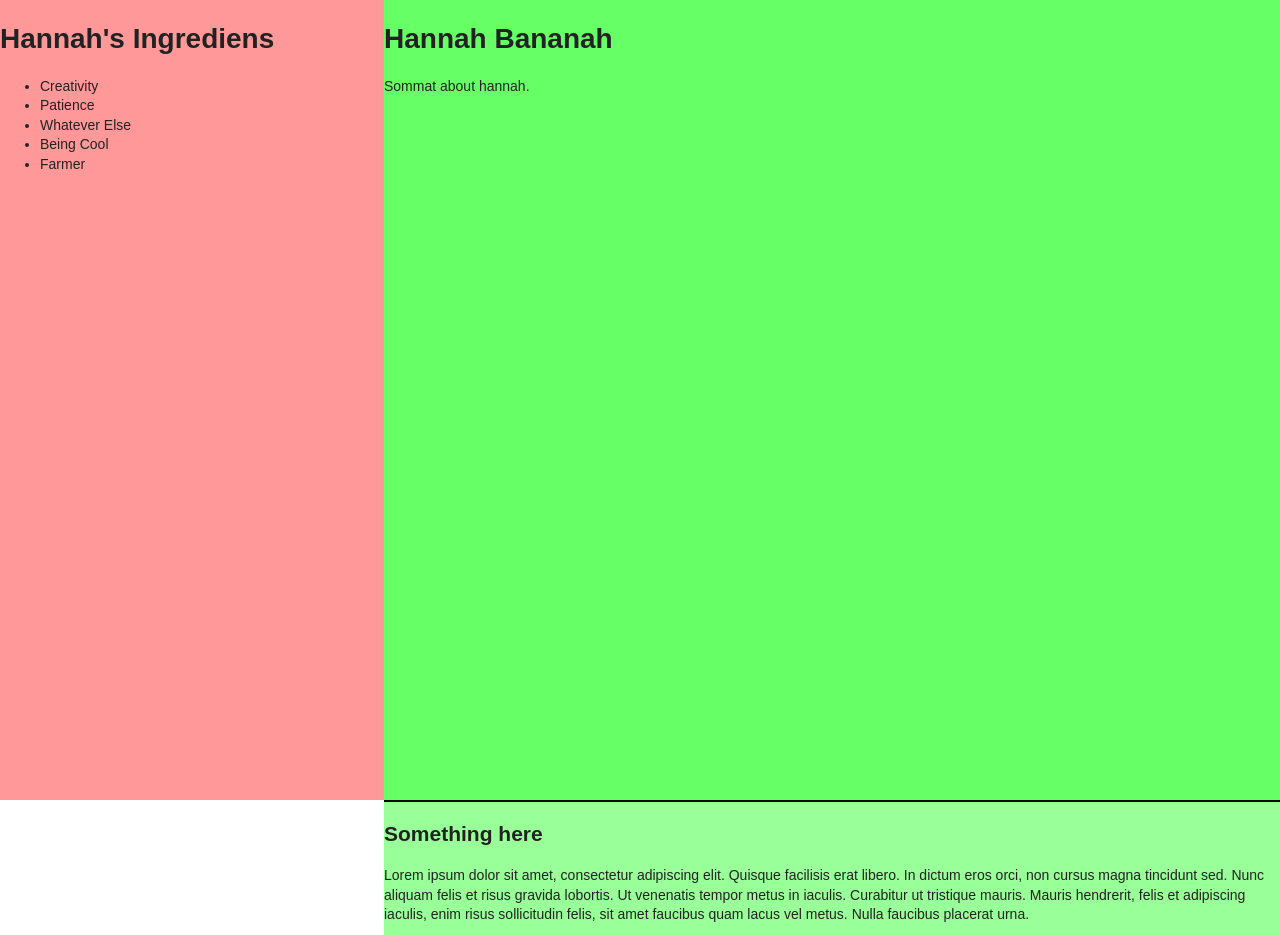
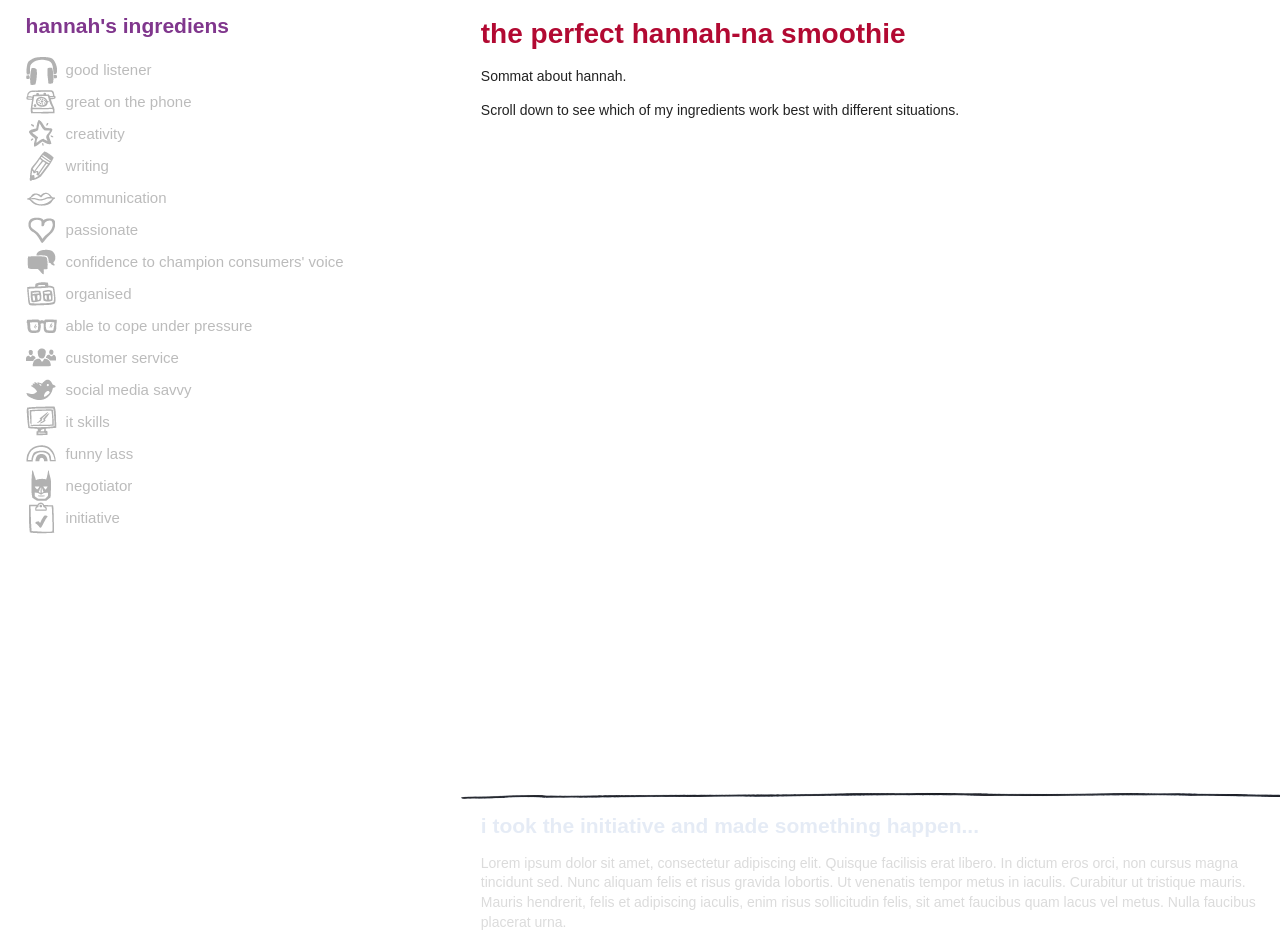
Before and after one commit to hannahbates/innocent-application, a plain HTML site: page index.html in a window 1280 px wide. Shown: the top 935 px of the page. Drawn offline with nearby package versions, Linux system fonts and the light colour scheme.

Commit message:
Styling and removing a load of shit.

```diff
--- a/css/main.css
+++ b/css/main.css
@@ -100,6 +100,7 @@ body {
 
 h1, h2, h3 {
     font-family: "Arial Rounded MT Bold", "Arial Rounded MT", "Arial Rounded", Arial, sans-serif;
+    margin: 0.5em 0;
 }
 
 /*
@@ -107,15 +108,99 @@ h1, h2, h3 {
  */
 
 .ingredients {
-    background: #f99;
+    background: #fff;
     position: fixed;
+    padding: 0 2%;
     height: 100%;
-    width: 30%;
+    width: 32%;
 }
 
+.ingredients h2 {
+    color: #80378d;
+}
+
+.ingredients ul {
+    list-style: none;
+    padding: 0;
+}
+
+.ingredients li {
+    background: transparent url(../img/ingredients_icons.png) 0 0 no-repeat;
+    font-family: "Arial Rounded MT Bold", "Arial Rounded MT", "Arial Rounded", Arial, sans-serif;
+    font-size: 15px;
+    line-height: 32px;
+    opacity: 0.3;
+    padding-left: 40px;
+    -moz-transition:all .8s;
+    -webkit-transition: all .8s;
+    -o-transition: all .8s;
+    transition: all .8s;
+}
+
+.ingredients .listener {
+    background-position: 0 -159px;
+}
+
+.ingredients .phone {
+    background-position: 0 -96px;
+}
+
+.ingredients .creativity {
+    background-position: 0 -129px;
+}
+
+.ingredients .writing {
+    background-position: 0 -256px;
+}
+
+.ingredients .communication {
+    background-position: 0 -223px;
+}
+
+.ingredients .passion {
+    background-position: 0 -544px;
+}
+
+.ingredients .champion {
+    background-position: 0 -32px;
+}
+
+.ingredients .organised {
+    background-position: 0 -512px;
+}
+
+.ingredients .pressure {
+    background-position: 0 -384px;
+}
+
+.ingredients .customer-service {
+    background-position: 0 -320px;
+}
+
+.ingredients .social-media {
+    background-position: 0 -448px;
+}
+
+.ingredients .it {
+    background-position: 0 -1px;
+}
+
+.ingredients .humour {
+    background-position: 0 -64px;
+}
+
+ .ingredients .negotiator {
+    background-position: 0 -416px;
+}
+
+.ingredients .initiative {
+    background-position: 0 -288px;
+}
+
+
 .ingredients li.active {
-    text-decoration: underline;
     margin-left: 10px;
+    opacity: 1;
 }
 
 /*
@@ -123,17 +208,64 @@ h1, h2, h3 {
  */
 
 .smoothies {
-    background: #9f9;
-    margin-left: 30%;
-    width: 70%;
+    background: #fff;
+    margin-left: 36%;
+    width: 64%;
 }
 
 .smoothie {
-    border-bottom: 2px solid black;
+    background-image: url(../img/hr.png);
+    background-position: 0 bottom;
+    background-repeat:no-repeat;
+    padding: 0 20px;
+}
+
+.smoothie.intro h1 {
+    color: #b20932;
+}
+
+.smoothie:nth-child(2) h2 {
+    color: #5f88c6;
+}
+
+.smoothie:nth-child(3) h2 {
+    color: #ed6c05;
+}
+
+.smoothie:nth-child(4) h2 {
+    color: #e57db1;
+}
+
+.smoothie:nth-child(5) h2 {
+    color: #7ac142;
+}
+
+.smoothie:nth-child(6) h2 {
+    color: #b20932;
+}
+
+.smoothie:nth-child(7) h2 {
+    color: #5f88c6;
+}
+
+.smoothie:nth-child(8) h2 {
+    color: #ed6c05;
+}
+
+.smoothie * {
+    opacity: 0.4;
+    -moz-transition:all .8s;
+    -webkit-transition: all .8s;
+    -o-transition: all .8s;
+    transition: all .8s;
 }
 
 .smoothie.active {
-    background: #6f6;
+
+}
+
+.smoothie.active * {
+    opacity: 1;
 }
 
 
--- a/index.html
+++ b/index.html
@@ -6,11 +6,11 @@
     <head>
         <meta charset="utf-8">
         <meta http-equiv="X-UA-Compatible" content="IE=edge,chrome=1">
-        <title>Hannah Bates</title>
+        <title>hannah bates - 100% innocent</title>
         <meta name="description" content="">
         <meta name="viewport" content="width=device-width">
 
-        <!-- Place favicon.ico and apple-touch-icon.png in the root directory -->
+        <link rel="shortcut icon" href="favicon.ico">
 
         <link rel="stylesheet" href="css/normalize.css">
         <link rel="stylesheet" href="css/main.css">
@@ -23,41 +23,80 @@
 
         <!-- Add your site or application content here -->
         <div class="ingredients">
-            <h1>Hannah's Ingrediens</h1>
+            <h2>hannah's ingrediens</h2>
             <ul>
-                <li class="creativity">Creativity</li>
-                <li class="patience">Patience</li>
-                <li class="whatever">Whatever Else</li>
-                <li class="cool">Being Cool</li>
-                <li class="farmer">Farmer</li>
+                <li class="listener">good listener</li>
+                <li class="phone">great on the phone</li>
+                <li class="creativity">creativity</li>
+                <li class="writing">writing</li>
+                <li class="communication">communication</li>
+                <li class="passion">passionate</li>
+                <li class="champion">confidence to champion consumers' voice</li>
+                <li class="organised">organised</li>
+                <li class="pressure">able to cope under pressure</li>
+                <li class="customer-service">customer service</li>
+                <li class="social-media">social media savvy</li>
+                <li class="it">it skills</li>
+                <li class="humour">funny lass</li>
+                <li class="negotiator">negotiator</li>
+                <li class="initiative">initiative</li>
             </ul>
         </div>
         <div class="smoothies clearfix">
             <div class="smoothie intro active clearfix">
                 <div class="content">
-                    <h1>Hannah Bananah</h1>
+                    <h1>the perfect hannah-na smoothie</h1>
                     <p>Sommat about hannah.</p>
+                    <p>Scroll down to see which of my ingredients work best with different situations.</p>
                 </div>
             </div>
 
-            <div class="smoothie clearfix" data-ingredients="creativity patience">
+            <div class="smoothie clearfix" data-ingredients="communication organised passion initiative">
                 <div class="content">
-                    <h2>Something here</h2>
+                    <h2>i took the initiative and made something happen...</h2>
                     <p>Lorem ipsum dolor sit amet, consectetur adipiscing elit. Quisque facilisis erat libero. In dictum eros orci, non cursus magna tincidunt sed. Nunc aliquam felis et risus gravida lobortis. Ut venenatis tempor metus in iaculis. Curabitur ut tristique mauris. Mauris hendrerit, felis et adipiscing iaculis, enim risus sollicitudin felis, sit amet faucibus quam lacus vel metus. Nulla faucibus placerat urna.</p>
                 </div>
             </div>
 
-            <div class="smoothie clearfix" data-ingredients="cool whatever">
+            <div class="smoothie clearfix" data-ingredients="humour customer-service champion creativity writing passion social-media">
                 <div class="content">
-                    <h2>Somat else like</h2>
+                    <h2>why do i want to work for innocent?</h2>
                     <p>Lorem ipsum dolor sit amet, consectetur adipiscing elit. Quisque facilisis erat libero. In dictum eros orci, non cursus magna tincidunt sed. Nunc aliquam felis et risus gravida lobortis. Ut venenatis tempor metus in iaculis. Curabitur ut tristique mauris. Mauris hendrerit, felis et adipiscing iaculis, enim risus sollicitudin felis, sit amet faucibus quam lacus vel metus. Nulla faucibus placerat urna.</p>
                 </div>
             </div>
 
-            <div class="smoothie clearfix" data-ingredients="farmer patience">
+            <div class="smoothie clearfix" data-ingredients="negotiator creative">
                 <div class="content">
-                    <h2>And another</h2>
+                    <h2>how much would i like?</h2>
                     <p>Lorem ipsum dolor sit amet, consectetur adipiscing elit. Quisque facilisis erat libero. In dictum eros orci, non cursus magna tincidunt sed. Nunc aliquam felis et risus gravida lobortis. Ut venenatis tempor metus in iaculis. Curabitur ut tristique mauris. Mauris hendrerit, felis et adipiscing iaculis, enim risus sollicitudin felis, sit amet faucibus quam lacus vel metus. Nulla faucibus placerat urna.</p>
+                </div>
+            </div>
+
+            <div class="smoothie clearfix" data-ingredients="passion organised pressure initiative">
+                <div class="content">
+                    <h2>i love delivering doughnuts...</h2>
+                    <p>Lorem ipsum dolor sit amet, consectetur adipiscing elit. Quisque facilisis erat libero. In dictum eros orci, non cursus magna tincidunt sed. Nunc aliquam felis et risus gravida lobortis. Ut venenatis tempor metus in iaculis. Curabitur ut tristique mauris. Mauris hendrerit, felis et adipiscing iaculis, enim risus sollicitudin felis, sit amet faucibus quam lacus vel metus. Nulla faucibus placerat urna.</p>
+                </div>
+            </div>
+
+            <div class="smoothie clearfix" data-ingredients="humour pressure organised phone communication">
+                <div class="content">
+                    <h2>i had lots on but still smiled when...</h2>
+                    <p>Lorem ipsum dolor sit amet, consectetur adipiscing elit. Quisque facilisis erat libero. In dictum eros orci, non cursus magna tincidunt sed. Nunc aliquam felis et risus gravida lobortis. Ut venenatis tempor metus in iaculis. Curabitur ut tristique mauris. Mauris hendrerit, felis et adipiscing iaculis, enim risus sollicitudin felis, sit amet faucibus quam lacus vel metus. Nulla faucibus placerat urna.</p>
+                </div>
+            </div>
+
+            <div class="smoothie clearfix" data-ingredients="initiative communication">
+                <div class="content">
+                    <h2>i heard about this vacancy...</h2>
+                    <p>Lorem ipsum dolor sit amet, consectetur adipiscing elit. Quisque facilisis erat libero. In dictum eros orci, non cursus magna tincidunt sed. Nunc aliquam felis et risus gravida lobortis. Ut venenatis tempor metus in iaculis. Curabitur ut tristique mauris. Mauris hendrerit, felis et adipiscing iaculis, enim risus sollicitudin felis, sit amet faucibus quam lacus vel metus. Nulla faucibus placerat urna.</p>
+                </div>
+            </div>
+
+            <div class="smoothie clearfix" data-ingredients="negotiator passion">
+                <div class="content">
+                    <h2>i got this website made...</h2>
+                    <p>'Cause I'm an excellent negotiator ;)</p>
                 </div>
             </div>
         </div>
```
Also changed, not shown: apple-touch-icon-114x114-precomposed.png (deleted), apple-touch-icon-144x144-precomposed.png (deleted), apple-touch-icon-57x57-precomposed.png (deleted), apple-touch-icon-72x72-precomposed.png (deleted), apple-touch-icon-precomposed.png (deleted), apple-touch-icon.png (deleted), favicon.ico, favicon.png (added), img/hr.png (added), img/ingredients_icons.png (added).
